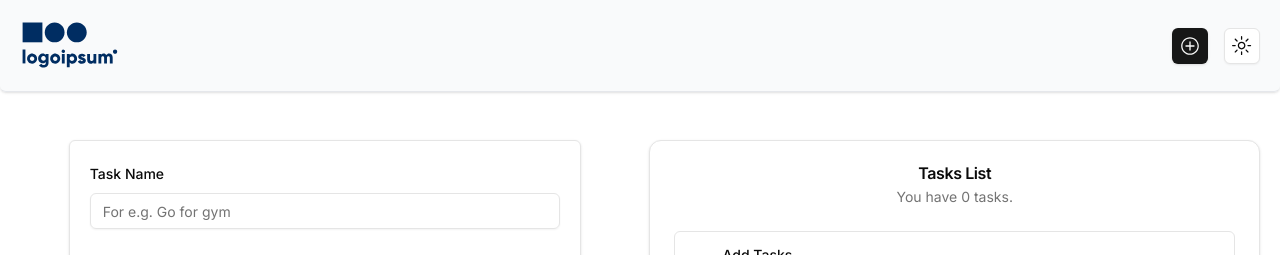
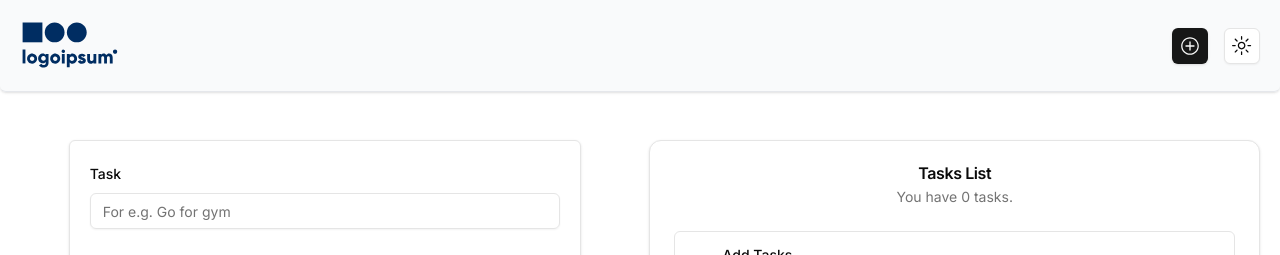
Before and after one commit to DalpatRathore/next-rtk-todo, a Next.js app: page /add-task in a window 1280 px wide. Shown: the top 255 px of the page. Built offline with nearby package versions, Linux system fonts and the light colour scheme.

Commit message:
fix: minor styles & text

```diff
--- a/src/app/layout.tsx
+++ b/src/app/layout.tsx
@@ -10,7 +10,7 @@ import { ThemeProvider } from "@/components/ui/theme-provider";
 const inter = Inter({ subsets: ["latin"] });
 
 export const metadata: Metadata = {
-  title: "Create Next App",
+  title: "Todo - Next Productivity App",
   description: "Generated by create next app",
 };
 
--- a/src/components/AddTask.tsx
+++ b/src/components/AddTask.tsx
@@ -50,7 +50,7 @@ const AddTask = () => {
             name="task"
             render={({ field }) => (
               <FormItem>
-                <FormLabel>Task Name</FormLabel>
+                <FormLabel>Task</FormLabel>
                 <FormControl>
                   <Input placeholder="For e.g. Go for gym" {...field} />
                 </FormControl>
--- a/src/components/TasksList.tsx
+++ b/src/components/TasksList.tsx
@@ -98,9 +98,10 @@ const TasksList = ({ className, ...props }: CardProps) => {
                     <div className="space-y-1">
                       <p
                         className={cn(
-                          "text-base font-medium leading-relaxed capitalize",
+                          "text-base font-medium leading-relaxed capitalize cursor-pointer",
                           task.completed && "line-through"
                         )}
+                        onClick={() => handleTaskCompletionToggle(task.id)}
                       >
                         {task.name}
                       </p>
```
